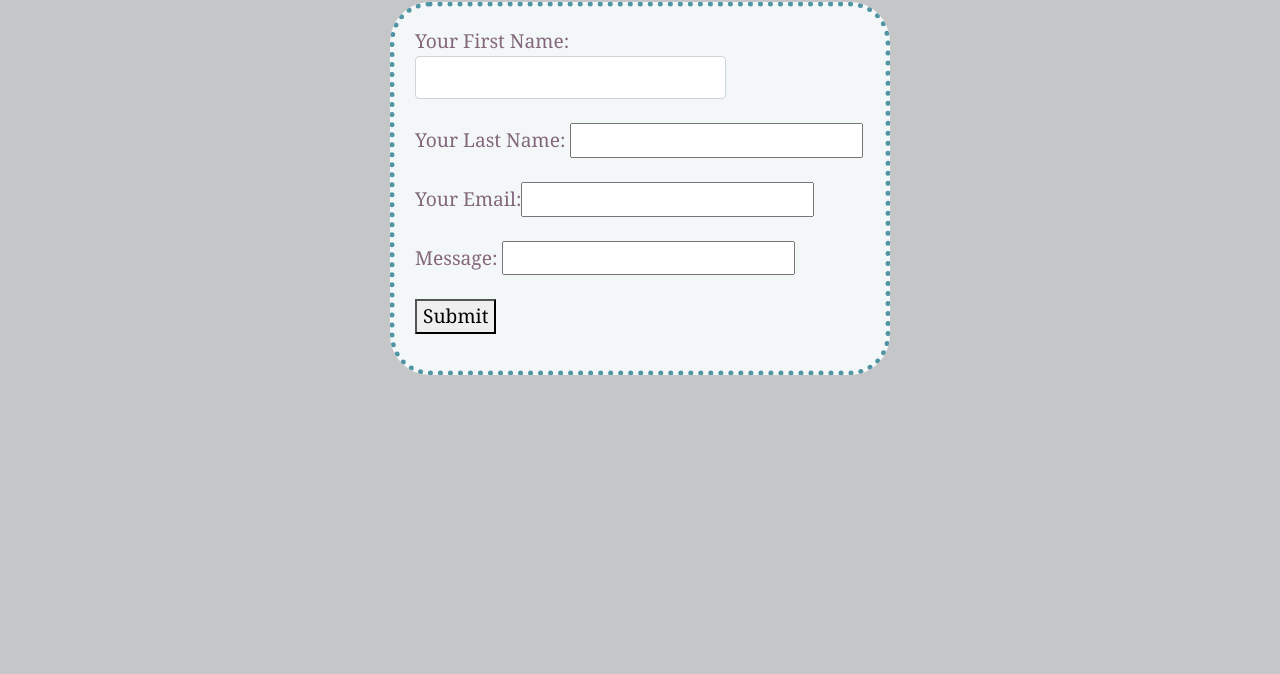
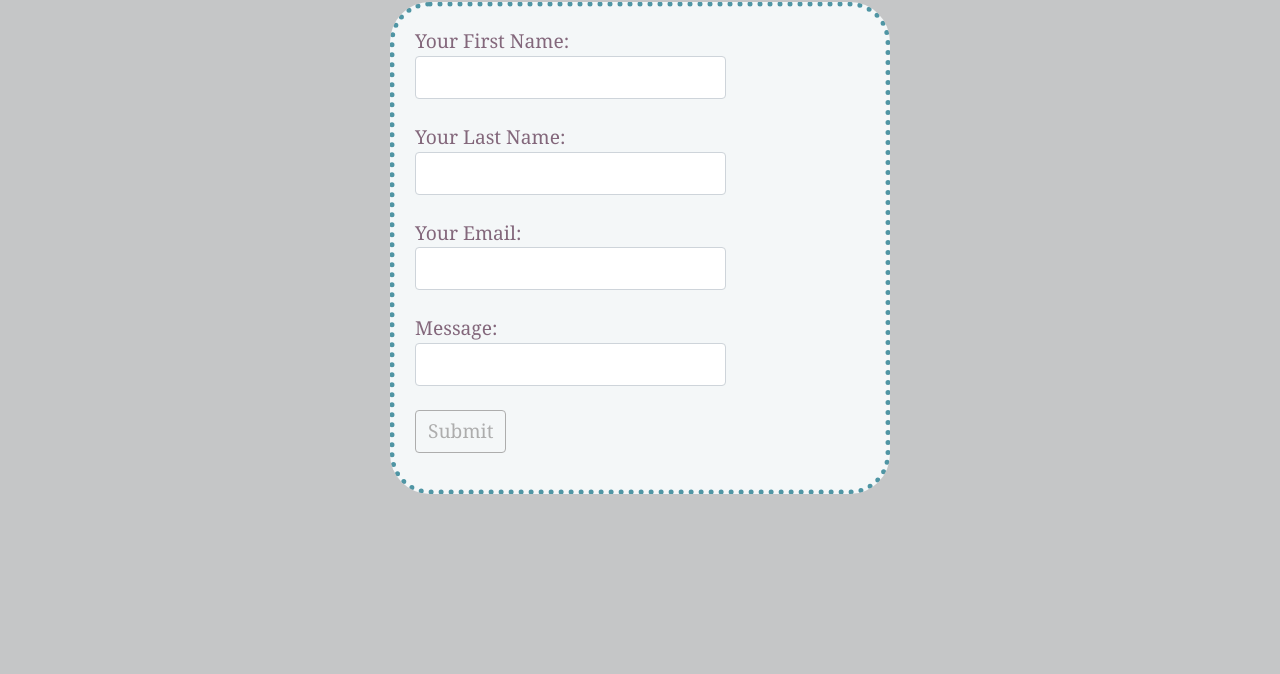
Before and after one commit to amandap333/amandap, a Gatsby site: page /contact in a window 1280 px wide. Shown: the part 126-800 px from the top of the page. Built offline with nearby package versions, Linux system fonts and the light colour scheme; Gatsby itself is replaced by a stand-in of ours.

```diff
--- a/src/components/form/ContactForm.js
+++ b/src/components/form/ContactForm.js
@@ -35,7 +35,7 @@
         </p>
 
         <p>
-          <label>Your Last Name: <input type="text" name="lastname"
+          <label>Your Last Name: <input className="form-control" type="text" name="lastname"
           ref={register({ required: true, maxLength: 20 })} />
           {errors.lastname && 'Last name is required.'}
           </label>
@@ -43,6 +43,7 @@
 
         <p>
           <label>Your Email:<input
+          className="form-control"
         name="email"
         ref={register({
           required: 'Required',
@@ -56,12 +57,12 @@
         </p>
 
         <p>
-          <label>Message: <input as="textarea" rows="6"name="message"
+          <label>Message: <input className="form-control" as="textarea" rows="6"name="message"
           ref={register}/> </label>
         </p>
 
         <p>
-        <button type="submit">Submit</button>
+        <button className="btn btn-outline-primary"type="submit">Submit</button>
         </p>
     </form>
   )
```
